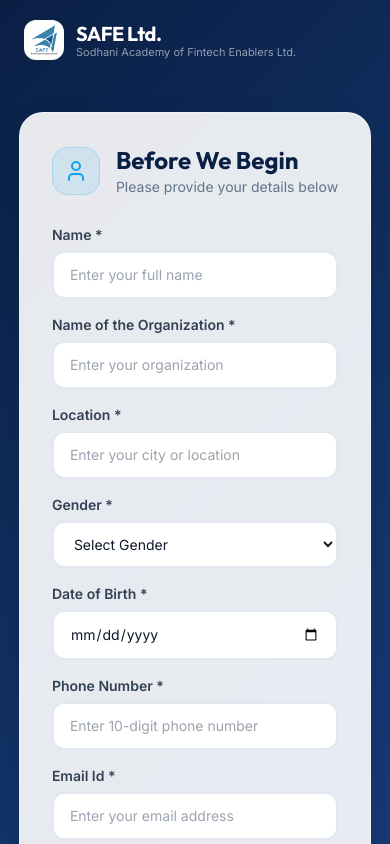
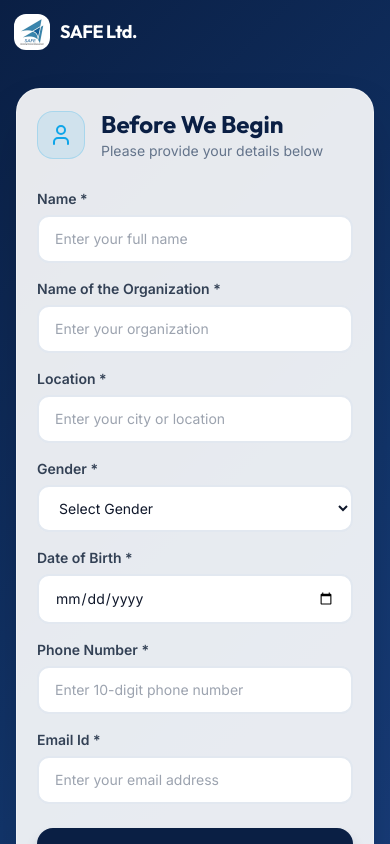
Before and after one commit to abhishek05-git/Safe-Assessment, a React (Vite) app: page / in a window 390 px wide. Both pictures are taken after a click on the button "Start Assessment". Shown: the top 844 px of the page. Built offline with nearby package versions, Linux system fonts and the light colour scheme.

Commit message:
style: enhance mobile and tablet responsiveness across shell, forms, and scale questions

```diff
--- a/src/components/layout/Shell.jsx
+++ b/src/components/layout/Shell.jsx
@@ -18,30 +18,30 @@ export default function Shell({ children, onHome, right, user, onLogout }) {
       style={{ background: 'linear-gradient(135deg, #0A1F44 0%, #12356b 55%, #1B4080 100%)' }}
     >
       {/* ── Screen Header (Hidden on Print) ── */}
-      <header className="flex justify-between items-center px-6 py-5 text-white print:hidden">
+      <header className="flex justify-between items-center px-3.5 sm:px-6 py-3.5 sm:py-5 text-white print:hidden">
         <button
           onClick={onHome}
-          className="text-left group flex items-center gap-3 hover:opacity-90 transition-opacity"
+          className="text-left group flex items-center gap-2.5 sm:gap-3 hover:opacity-90 transition-opacity"
           aria-label="Go to home"
         >
           {/* Logo badge */}
-          <div className="w-10 h-10 bg-white rounded-xl flex items-center justify-center shrink-0 group-hover:bg-gray-50 transition-colors overflow-hidden">
+          <div className="w-9 h-9 sm:w-10 sm:h-10 bg-white rounded-xl flex items-center justify-center shrink-0 group-hover:bg-gray-50 transition-colors overflow-hidden">
             <img src="/logo.png" alt="SAFE Ltd. Logo" className="w-full h-full object-contain p-1" />
           </div>
           <div>
-            <div className="font-heading font-bold text-xl tracking-tight leading-tight">SAFE Ltd.</div>
-            <div className="text-[11px] text-white/55 leading-tight">Sodhani Academy of Fintech Enablers Ltd.</div>
+            <div className="font-heading font-bold text-lg sm:text-xl tracking-tight leading-tight">SAFE Ltd.</div>
+            <div className="text-[10px] sm:text-[11px] text-white/55 leading-tight hidden xs:block sm:block">Sodhani Academy of Fintech Enablers Ltd.</div>
           </div>
         </button>
 
-        <div className="flex items-center gap-4">
+        <div className="flex items-center gap-2 sm:gap-4">
           {user && user['Name'] && onLogout && (
             <button
               onClick={onLogout}
-              className="flex items-center gap-1.5 text-white/60 text-sm hover:text-red-400 transition-colors px-3 py-2 rounded-xl hover:bg-white/10"
+              className="flex items-center gap-1.5 text-white/60 text-xs sm:text-sm hover:text-red-400 transition-colors px-2.5 sm:px-3 py-1.5 sm:py-2 rounded-xl hover:bg-white/10"
               title="Log Out"
             >
-              <LogOut className="w-4 h-4" />
+              <LogOut className="w-3.5 h-3.5 sm:w-4 sm:h-4" />
               <span className="hidden sm:inline">Log out</span>
             </button>
           )}
@@ -67,7 +67,7 @@ export default function Shell({ children, onHome, right, user, onLogout }) {
       </div>
 
       {/* ── Content ── */}
-      <main className="px-4 pb-20 max-w-5xl mx-auto flex-1 print:max-w-none print:w-full print:p-0 print:m-0">
+      <main className="px-3 sm:px-4 pb-20 max-w-5xl mx-auto flex-1 w-full print:max-w-none print:w-full print:p-0 print:m-0">
         {children}
       </main>
 
--- a/src/components/pages/InfoForm.jsx
+++ b/src/components/pages/InfoForm.jsx
@@ -62,8 +62,8 @@ export default function InfoForm({ initialData, onHome, onContinue, user, onLogo
 
   return (
     <Shell onHome={onHome} user={user} onLogout={onLogout}>
-      <div className="max-w-lg mx-auto pt-8 slide-up mb-10">
-        <div className="glass p-8 md:p-10">
+      <div className="max-w-lg mx-auto pt-6 sm:pt-8 slide-up mb-10 px-1 sm:px-0">
+        <div className="glass p-5 sm:p-8 md:p-10">
           {/* Header */}
           <div className="flex items-center gap-4 mb-7">
             <div className="w-12 h-12 bg-sky/10 border border-sky/20 rounded-2xl flex items-center justify-center shrink-0">
--- a/src/components/pages/OtpForm.jsx
+++ b/src/components/pages/OtpForm.jsx
@@ -33,8 +33,8 @@ export default function OtpForm({ onHome, onVerify, expectedOtp, onResend, onBac
 
   return (
     <Shell onHome={onHome} user={user} onLogout={onLogout}>
-      <div className="max-w-md mx-auto pt-16 slide-up mb-10">
-        <div className="glass p-8 md:p-10 text-center">
+      <div className="max-w-md mx-auto pt-8 sm:pt-16 slide-up mb-10 px-1 sm:px-0">
+        <div className="glass p-5 sm:p-8 md:p-10 text-center">
           <div className="w-16 h-16 bg-emerald-50 border border-emerald-100 rounded-2xl flex items-center justify-center mx-auto mb-6">
             <ShieldCheck className="w-8 h-8 text-emerald-500" />
           </div>
--- a/src/components/questions/types/ScaleQuestion.jsx
+++ b/src/components/questions/types/ScaleQuestion.jsx
@@ -58,7 +58,10 @@ export default function ScaleQuestion({ q, value, onChange, points = 5 }) {
                 title={labels[v] || `Option ${v}`}
                 aria-label={labels[v] || `Option ${v}`}
                 aria-pressed={isActive}
-                style={{ width: `${size}px`, height: `${size}px` }}
+                style={{
+                  width: `clamp(28px, calc(18px + 3vw), ${size}px)`,
+                  height: `clamp(28px, calc(18px + 3vw), ${size}px)`
+                }}
                 className={[
                   'rounded-full border-2 transition-all duration-200 cursor-pointer',
                   'hover:scale-110 focus:outline-none focus:ring-2 focus:ring-offset-2',
--- a/src/components/questions/types/SpectrumQuestion.jsx
+++ b/src/components/questions/types/SpectrumQuestion.jsx
@@ -29,7 +29,7 @@ export default function SpectrumQuestion({ q, value, onChange }) {
   return (
     <div className="py-2">
       {/* Pole cards */}
-      <div className="grid grid-cols-2 gap-3 mb-8">
+      <div className="grid grid-cols-1 sm:grid-cols-2 gap-3 mb-6 sm:mb-8">
         <div className={[
           'p-4 rounded-2xl border-2 transition-all duration-200',
           leanLeft ? 'border-emerald-400 bg-emerald-50' : 'border-slate-200 bg-white/60',
```
